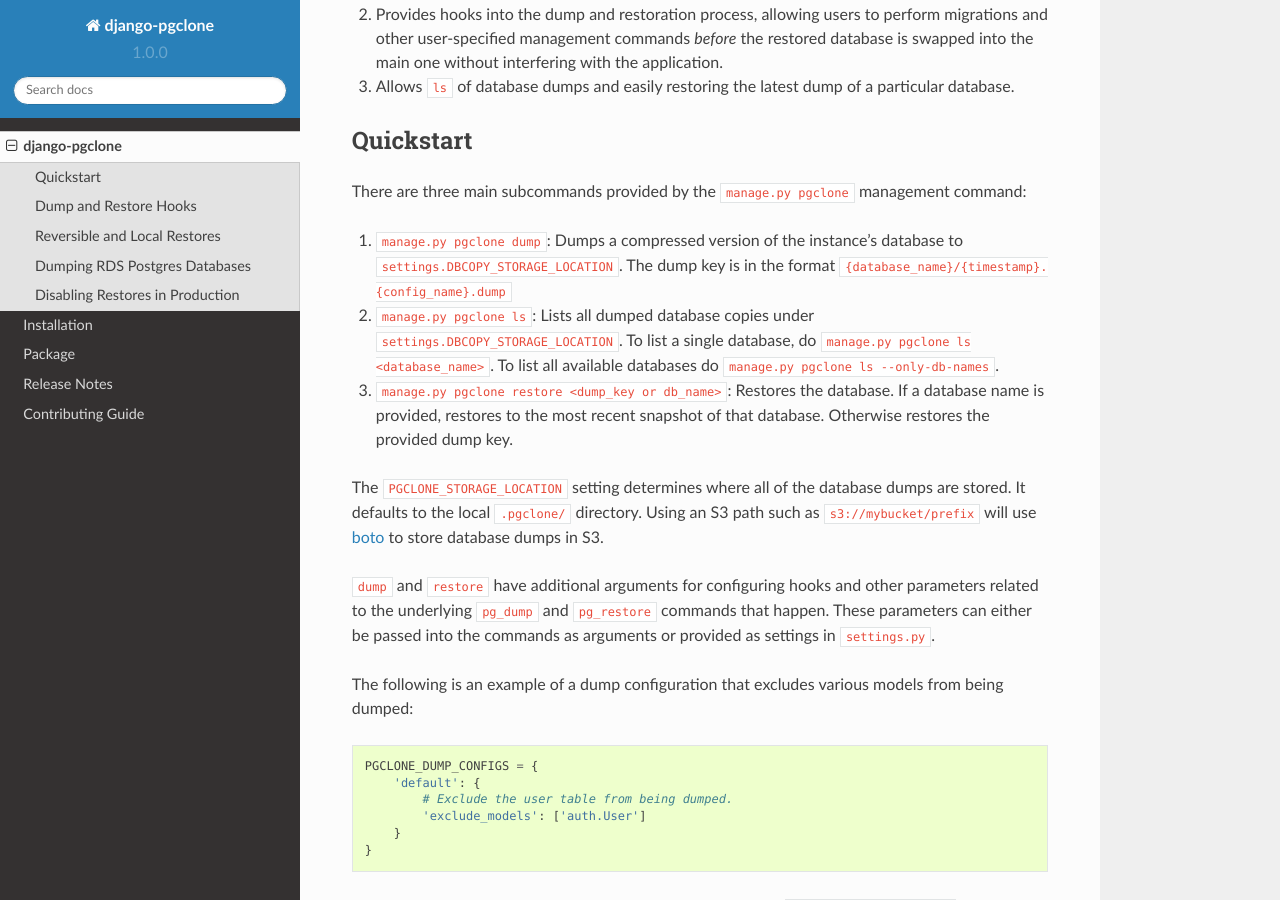
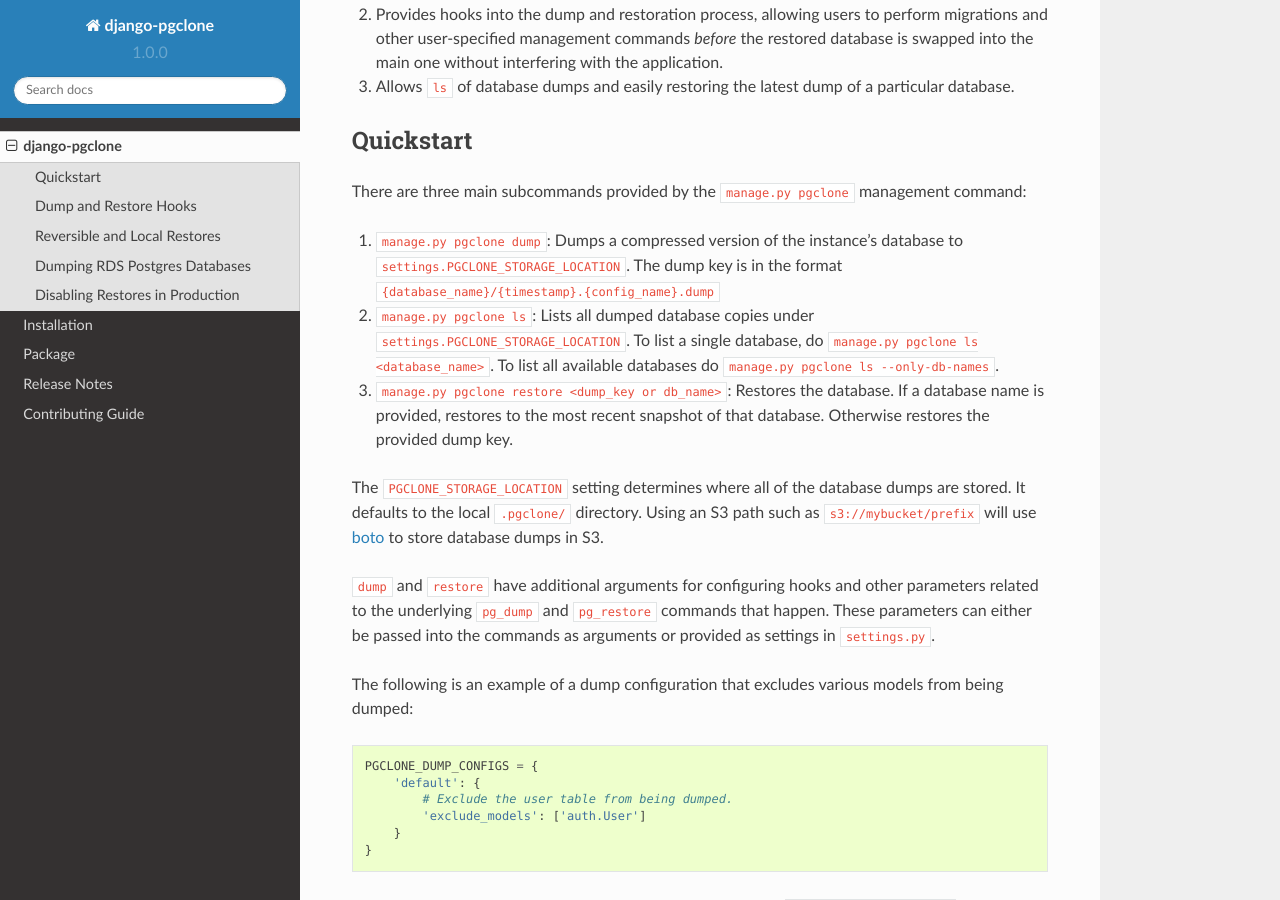
Before and after one commit to Opus10/django-pgclone, a Sphinx documentation site: the page built from docs/index.rst, in a window 1280 px wide and 900 px high, scrolled down 303 px. Built offline with Sphinx 7.4.7 and the Read the Docs theme 2.0.0, drawn with Linux system fonts in a browser that asks for light colours; the version number is read from the project's files by our own code.

Commit message:
Fixed minor documentation typos
Type: trivial

```diff
--- a/docs/index.rst
+++ b/docs/index.rst
@@ -23,10 +23,10 @@
 ``manage.py pgclone`` management command:
 
 1. ``manage.py pgclone dump``: Dumps a compressed version of the
-   instance's database to ``settings.DBCOPY_STORAGE_LOCATION``. The dump
+   instance's database to ``settings.PGCLONE_STORAGE_LOCATION``. The dump
    key is in the format ``{database_name}/{timestamp}.{config_name}.dump``
 2. ``manage.py pgclone ls``: Lists all dumped database copies under
-   ``settings.DBCOPY_STORAGE_LOCATION``. To list a single database, do
+   ``settings.PGCLONE_STORAGE_LOCATION``. To list a single database, do
    ``manage.py pgclone ls <database_name>``. To list all available
    databases do ``manage.py pgclone ls --only-db-names``.
 3. ``manage.py pgclone restore <dump_key or db_name>``: Restores the
```
